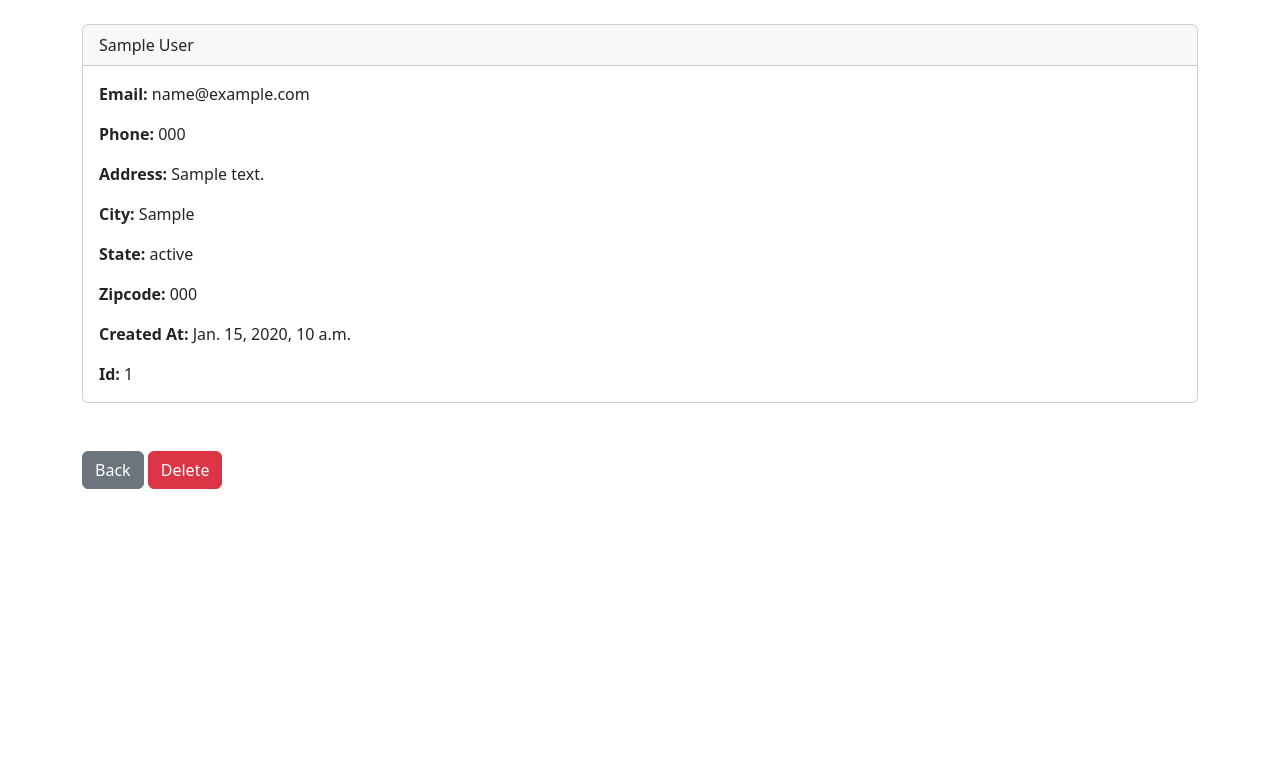
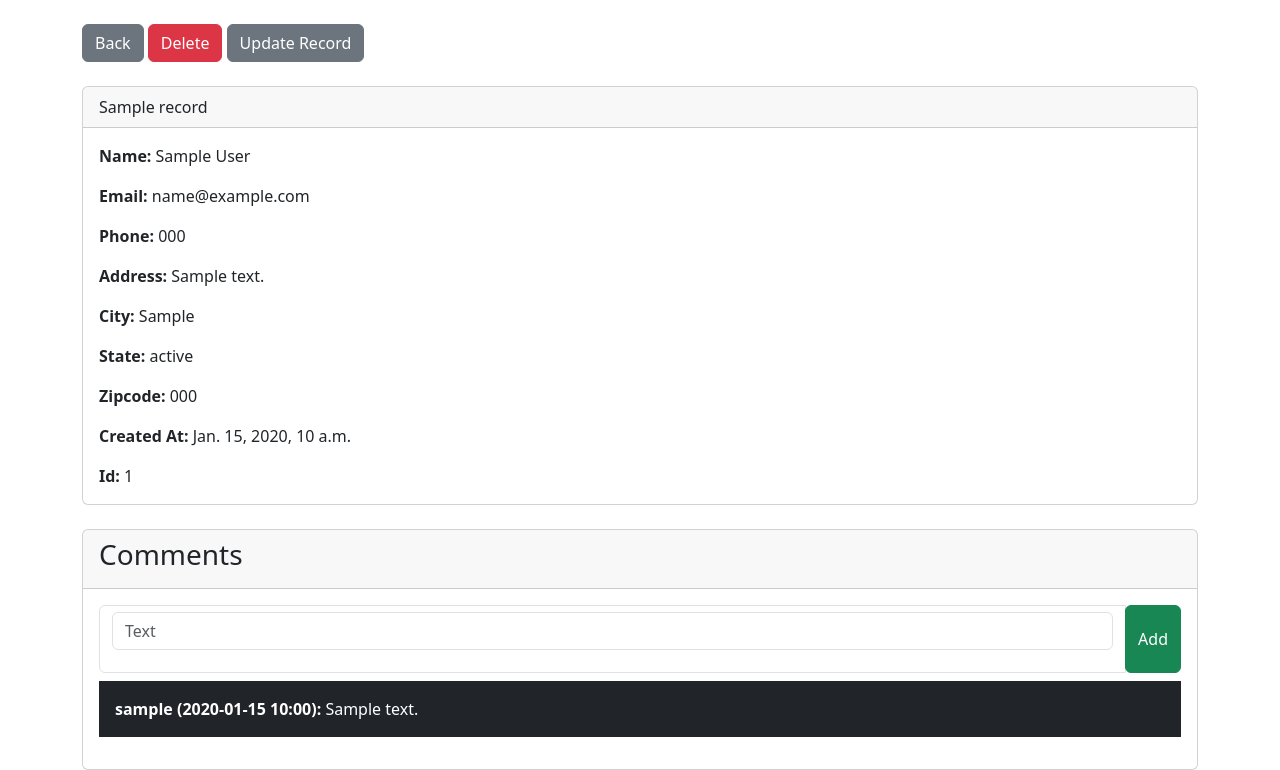
Before and after one commit to olexiygolovko/crm_oxi, a Django app: page /record/1 in a window 1280 px wide. Shown: the part 56-826 px from the top of the page. Before the commit the page ends 545 px from the top, so only its background shows below. Run offline with Django 5.2, Linux system fonts and the light colour scheme; a user stored in the database is signed in; tables that the repository leaves empty hold one stand-in row (values such as "Sample post").

Commit message:
implemented adding a comment to the records

```diff
--- a/crm_oxi/crm/admin.py
+++ b/crm_oxi/crm/admin.py
@@ -1,5 +1,6 @@
 from django.contrib import admin
-from .models import Record
+from .models import Record, RecordComment
 
 
 admin.site.register(Record)
+admin.site.register(RecordComment)
--- a/crm_oxi/crm/forms.py
+++ b/crm_oxi/crm/forms.py
@@ -1,7 +1,7 @@
 from django.contrib.auth.forms import UserCreationForm
 from django.contrib.auth.models import User
 from django import forms
-from .models import Record
+from .models import Record, RecordComment
 
 
 class SignUpForm(UserCreationForm):
@@ -49,3 +49,11 @@ class AddRecordForm(forms.ModelForm):
     class Meta:
         model = Record
         exclude = ("user",)
+
+# Create Comment
+class RecordCommentForm(forms.ModelForm):
+    text = forms.CharField(required=True, widget=forms.widgets.TextInput(attrs={"placeholder": "Text", "class": "form-control"}), label="")
+
+    class Meta:
+        model = RecordComment
+        fields = ('text',)
--- a/crm_oxi/crm/models.py
+++ b/crm_oxi/crm/models.py
@@ -1,8 +1,11 @@
 from django.db import models
+from django.utils import timezone
+from django.contrib.auth.models import User
 
 
 class Record(models.Model):
     created_at = models.DateTimeField(auto_now_add=True)
+    company_name = models.CharField(max_length=50)
     first_name = models.CharField(max_length=50)
     last_name = models.CharField(max_length=50)
     email = models.CharField(max_length=100)
@@ -14,3 +17,13 @@ class Record(models.Model):
 
     def __str__(self):
         return(f"{self.first_name} {self.last_name}")
+
+
+class RecordComment(models.Model):
+    record = models.ForeignKey(Record, related_name='comments', on_delete=models.CASCADE)
+    text = models.TextField()
+    created_at = models.DateTimeField(default=timezone.now)
+    user = models.ForeignKey(User, on_delete=models.CASCADE)
+
+    def __str__(self):
+        return f'Comment on {self.record.id} at {self.created_at}'
--- a/crm_oxi/crm/templates/add_record.html
+++ b/crm_oxi/crm/templates/add_record.html
@@ -1,7 +1,7 @@
 {% extends "base.html" %} {% block content %}
 
 <div class="col-md-6 offset-md-3">
-<h1>Record</h1>
+<h1>Add Record</h1>
 <br/>
 
 <form method="POST" action="{% url 'add_record' %}">
@@ -11,6 +11,8 @@
 
 <br/>
     <button type="submit" class="btn btn-secondary">Add Record</button>
+    <a href="{% url 'home' %}" class="btn btn-secondary">Back</a>
 </form>
+</div>
 
 {% endblock %}
--- a/crm_oxi/crm/templates/record.html
+++ b/crm_oxi/crm/templates/record.html
@@ -1,48 +1,54 @@
-{% extends "base.html" %} {% block content %}
+{% extends "base.html" %}
+{% block content %}
+
+<a href="{% url 'home' %}" class="btn btn-secondary">Back</a>
+<a href="{% url 'delete_record' customer_record.id %}" class="btn btn-danger">Delete</a>
+<a href="{% url 'update_record' customer_record.id %}" class="btn btn-secondary">Update Record</a>
+<br></br>
 
 <div class="card">
   <div class="card-header">
-    {{ customer_record.first_name }}
-    {{ customer_record.last_name }}
+    {{ customer_record.company_name }}
   </div>
   <div class="card-body">
     <p class="card-text">
-        <strong>Email: </strong>{{ customer_record.email }}
+      <strong>Name: </strong>{{ customer_record.first_name }} {{ customer_record.last_name }}
     </p>
-
-    <p class="card-text">
-        <strong>Phone: </strong>{{ customer_record.phone }}
-    </p>
-
-    <p class="card-text">
-        <strong>Address: </strong>{{ customer_record.address }}
-    </p>
-
-    <p class="card-text">
-        <strong>City: </strong>{{ customer_record.city }}
-    </p>
-
-    <p class="card-text">
-        <strong>State: </strong>{{ customer_record.state }}
-    </p>
-
-    <p class="card-text">
-        <strong>Zipcode: </strong>{{ customer_record.zipcode }}
-    </p>
-
-    <p class="card-text">
-        <strong>Created At: </strong>{{ customer_record.created_at }}
-    </p>
-
-    <p class="card-text">
-        <strong>Id: </strong>{{ customer_record.id }}
-    </p>
-
+    <p class="card-text"><strong>Email: </strong>{{ customer_record.email }}</p>
+    <p class="card-text"><strong>Phone: </strong>{{ customer_record.phone }}</p>
+    <p class="card-text"><strong>Address: </strong>{{ customer_record.address }}</p>
+    <p class="card-text"><strong>City: </strong>{{ customer_record.city }}</p>
+    <p class="card-text"><strong>State: </strong>{{ customer_record.state }}</p>
+    <p class="card-text"><strong>Zipcode: </strong>{{ customer_record.zipcode }}</p>
+    <p class="card-text"><strong>Created At: </strong>{{ customer_record.created_at }}</p>
+    <p class="card-text"><strong>Id: </strong>{{ customer_record.id }}</p>
   </div>
 </div>
-<br></br>
-<a href="{% url 'home' %}" class="btn btn-secondary">Back</a>
 
-<a href="{% url 'delete_record' customer_record.id %}" class="btn btn-danger">Delete</a>
-
+<!-- Comments -->
+<div class="card mt-4">
+  <div class="card-header">
+    <h3>Comments</h3>
+  </div>
+  <div class="card-body">
+    <form method="post" class="form-inline">
+      {% csrf_token %}
+      <div styles="width:600px;" class="input-group mb-2">
+        <span class="form-control">{{ form.as_p }}</span>
+        <div class="input-group-append">
+          <button type="submit" class="btn btn-success h-100">Add</button>
+        </div>
+      </div>
+    </form>
+    <ul class="list-unstyled">
+      {% for comment in comments %}
+        <li class="mb-2 {% cycle 'bg-dark' 'bg-secondary' %}">
+          <div class="p-3 rounded text-white">
+            <strong>{{ comment.user.username }} ({{ comment.created_at|date:"Y-m-d H:i" }}):</strong> {{ comment.text }}
+          </div>
+        </li>
+      {% endfor %}
+    </ul>
+  </div>
+</div>
 {% endblock %}
--- a/crm_oxi/crm/urls.py
+++ b/crm_oxi/crm/urls.py
@@ -8,6 +8,7 @@ urlpatterns = [
     path('record/<int:pk>', views.customer_record, name='record'),
     path('delete_record/<int:pk>', views.delete_record, name='delete_record'),
     path('add_record/', views.add_record, name='add_record'),
-
+    path('update_record/<int:pk>', views.update_record, name='update_record'),
+    path('record/<int:pk>/', views.customer_record, name='customer_record'),
 
 ]
--- a/crm_oxi/crm/views.py
+++ b/crm_oxi/crm/views.py
@@ -1,14 +1,13 @@
 from django.shortcuts import render, redirect
 from django.contrib.auth import authenticate, login, logout
+from django.contrib.auth.decorators import login_required
 from django.contrib import messages
-from .forms import SignUpForm, AddRecordForm
-from .models import Record
+from .forms import SignUpForm, AddRecordForm, RecordCommentForm
+from .models import Record, RecordComment
 
 
 def home(request):
     records = Record.objects.all()
-
-
     # Checkto see if logging in
     if request.method == 'POST':
         username = request.POST['username']
@@ -31,7 +30,6 @@ def logout_user(request):
     return redirect('home')
 
 def register_user(request):
-
     if request.method == 'POST':
         form = SignUpForm(request.POST)
         if form.is_valid():
@@ -49,14 +47,23 @@ def register_user(request):
 
     return render(request, 'register.html', {'form':form})
 
+@login_required
 def customer_record(request, pk):
     if request.user.is_authenticated:
-        #Look up Records
         customer_record = Record.objects.get(id=pk)
-
-        return render(request, 'record.html', {'customer_record':customer_record})
+        comments = RecordComment.objects.filter(record=customer_record).order_by('-created_at')
+        form = RecordCommentForm(request.POST or None)
+        if request.method == 'POST':
+            if form.is_valid():
+                comment = form.save(commit=False)
+                comment.record = customer_record
+                comment.user = request.user
+                comment.save()
+                messages.success(request, "Comment has been added!")
+                return redirect('customer_record', pk=pk)
+        return render(request, 'record.html', {'customer_record': customer_record, 'comments': comments, 'form': form})
     else:
-        messages.success(request, "You Must Be Logged In To View That Page...")
+        messages.success(request, "You must be logged in to view that page...")
         return redirect('home')
 
 def delete_record(request, pk):
@@ -81,3 +88,16 @@ def add_record(request):
     else:
         messages.error(request, "You Must Be Logged In...")
         return redirect('home')
+
+def update_record(request, pk):
+    if request.user.is_authenticated:
+        current_record = Record.objects.get(id=pk)
+        form = AddRecordForm(request.POST or None, instance=current_record)
+        if form.is_valid():
+            form.save()
+            messages.success(request, "Record Has Been Updated!")
+            return redirect('home')
+        return render(request, 'update_record.html', {'form':form})
+    else:
+        messages.error(request, "You Must Be Logged In...")
+        return redirect('home')
```
Also changed, not shown: crm_oxi/crm/templates/home.html (+5 -3 lines), crm_oxi/crm/templates/update_record.html (added, +15 -0 lines), crm_oxi/crm/migrations/0002_record_company_name.py (added), crm_oxi/crm/migrations/0003_comment.py (added), crm_oxi/crm/migrations/0004_rename_company_comment_record.py (added), crm_oxi/crm/migrations/0005_rename_comment_comments.py (added), crm_oxi/crm/migrations/0006_rename_comments_recordcomment.py (added), crm_oxi/crm/migrations/0007_recordcomment_user.py (added).
